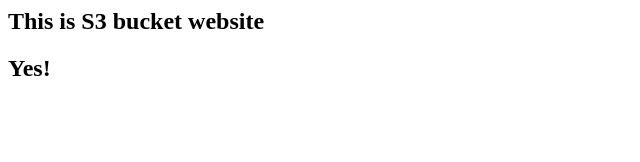
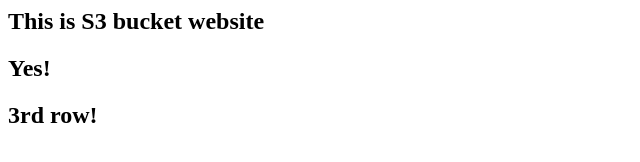
Before and after one commit to radianssi/s3-static-webpage, a plain HTML site: page index.html in a window 1280 px wide. Shown: the whole page, without its empty margins (0-640 px from the left). Drawn offline with Linux system fonts and the light colour scheme.

Commit message:
3rd row to site

```diff
--- a/index.html
+++ b/index.html
@@ -1,2 +1,3 @@
 <h2>This is S3 bucket website</h2>
 <h2>Yes!</h2>
+<h2>3rd row!</h2>
```
